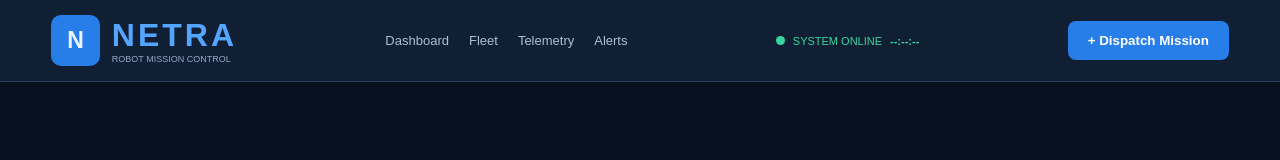
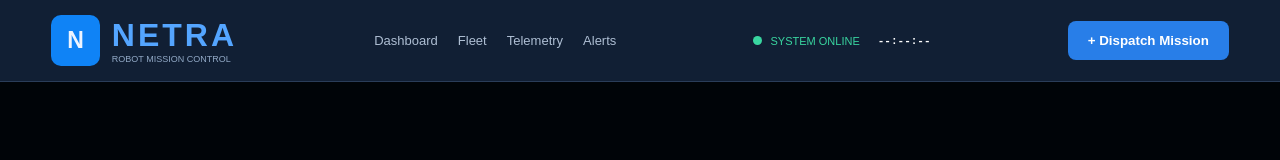
Before and after one commit to luthviksait-git/S14_NETRA, a plain HTML site: page NETRA/index.HTML in a window 1280 px wide. Drawn offline with Linux system fonts and the light colour scheme.

Commit message:
part2 21_11_2026

```diff
--- a/NETRA/index.HTML
+++ b/NETRA/index.HTML
@@ -29,5 +29,6 @@
   <button id="dispatch-open" type="button">
     + Dispatch Mission</button>
 </header>
+<script src ="sricpt.js"></script>
 </body>
 </html>
--- a/NETRA/style.css
+++ b/NETRA/style.css
@@ -7,7 +7,7 @@ html {
     scroll-behavior: smooth;
 }
 body {
-    background: #08111f;
+    background: #000408;
     color: #edf4ff;
     font-family: Arial, sans-serif;
     min-height: 100vh;
@@ -40,7 +40,7 @@ button:hover {
     gap: 12px;
 }
 .brand-logo {
-    background: #287ee8;
+    background: #0f83f6;
     border-radius: 10px;
     padding: 12px 16px;
     font-size: 23px;
@@ -79,3 +79,8 @@ nav a:hover {
     background: #39d6a0;
     border-radius: 50%;
 }
+#clock {
+    color: white;
+    margin-left: 10px;
+    font-family: monospace;
+}
```
Also changed, not shown: NETRA/script.js (+8 -0 lines).
